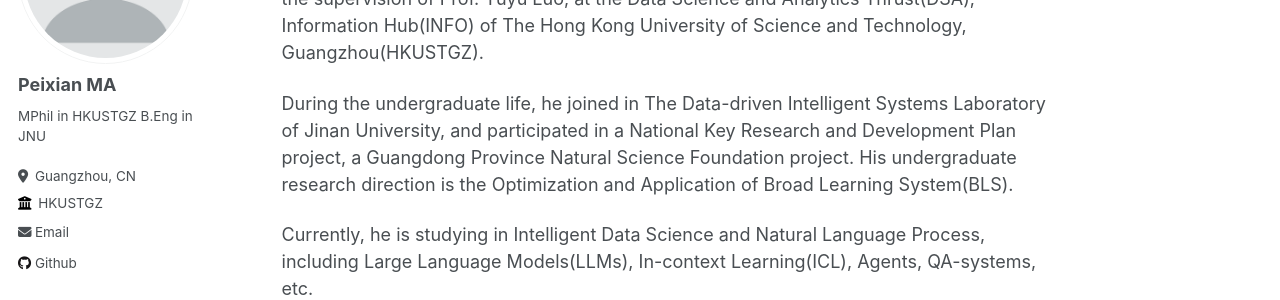
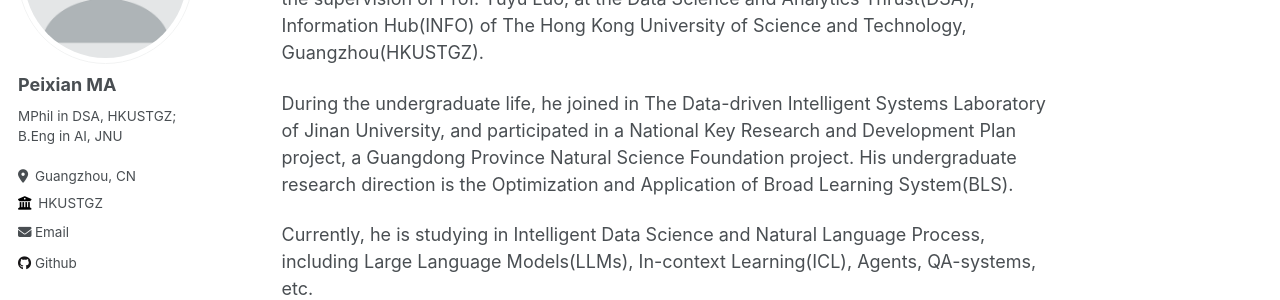
Before and after one commit to MPX0222/MPX0222.github.io, a Jekyll site: the page built from _pages/about.md, in a window 1280 px wide. Shown: the part 217-517 px from the top of the page. Built offline with Jekyll 4.4.1, drawn with Linux system fonts in a browser that asks for light colours.

Commit message:
Update _config.yml

```diff
--- a/_config.yml
+++ b/_config.yml
@@ -24,7 +24,7 @@ author:
   avatar           : "profile.png"
   name             : "Peixian MA"
   pronouns         : # example: "she/her"
-  bio              : "MPhil in HKUSTGZ\nB.Eng in JNU"
+  bio              : "MPhil in DSA, HKUSTGZ; B.Eng in AI, JNU"
   location         : "Guangzhou, CN"
   employer         : "HKUSTGZ"
   uri              : # URL
```
